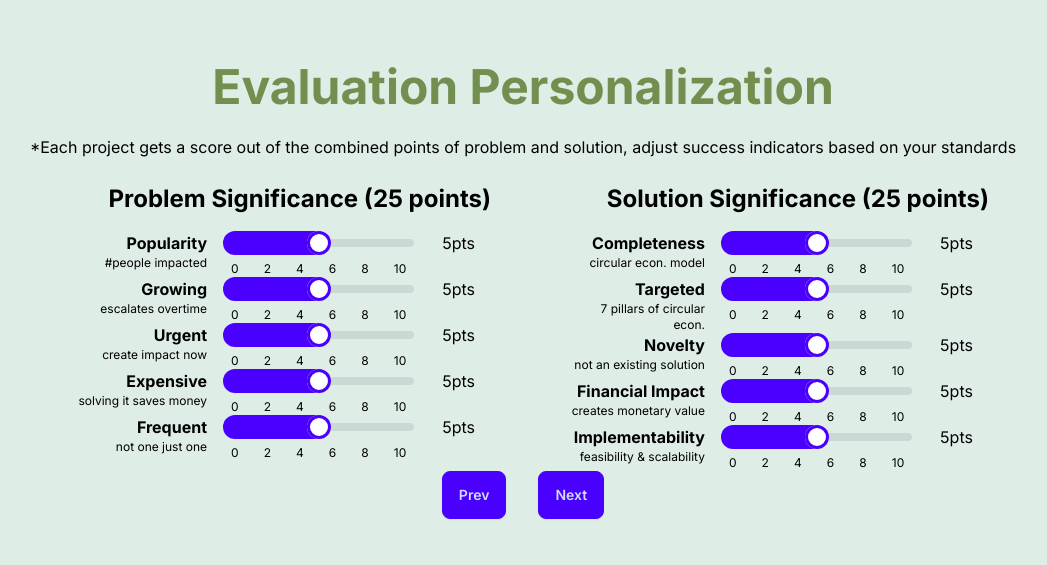
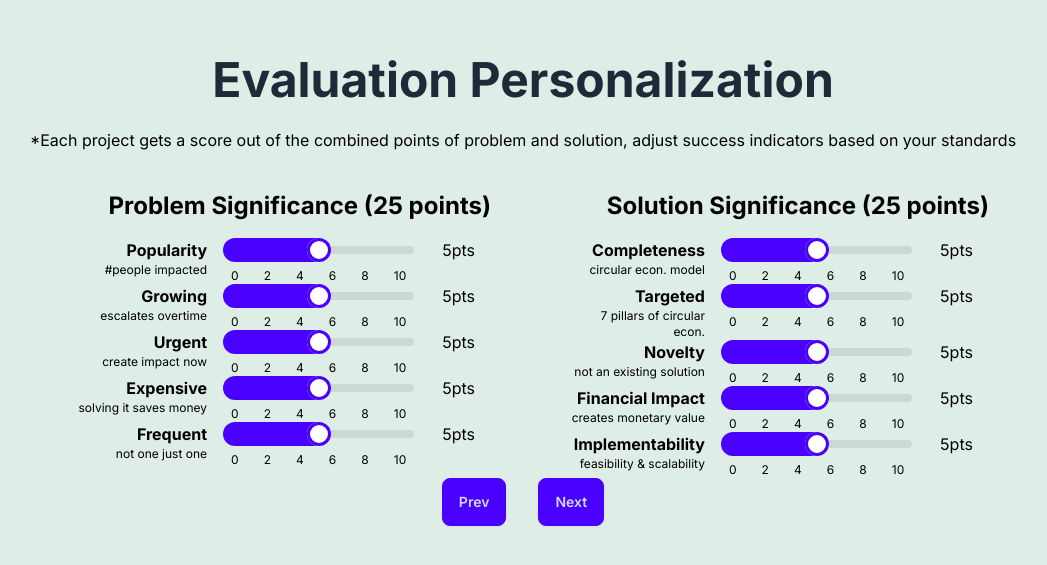
Before and after one commit to cyn900/AI-EarthHack, a Next.js app in the folder client/: page /intent in a window 1280 px wide. Shown: the part 109-674 px from the top of the page, without its empty margins (117-1164 px from the left). Built offline with nearby package versions, Linux system fonts and the light colour scheme.

Commit message:
Update page.js

```diff
--- a/client/src/app/intent/page.js
+++ b/client/src/app/intent/page.js
@@ -87,12 +87,12 @@ export default function Page() {
         <div className="hero min-h-screen bg-light_green">
             <div className="hero-content max-w-screen-xl text-center">
                 <div className="max-w-screen-2xl w-full">
-                    <h1 className="text-5xl font-bold text-dark_forest"> Evaluation Personalization </h1>
+                    <h1 className="text-5xl font-bold"> Evaluation Personalization </h1>
                     <p className="py-6" style={{ color: 'black' }}>*Each project gets a score out of the combined points of problem and solution, adjust success indicators based on your standards</p>
                     <div className="flex w-full">
                         {categories.map((category, index) => (
-                            <div key={index} className="flex flex-col text-right mx-8 w-1/2" style={{ color: 'black' }}>
-                                <h1 className="text-2xl font-bold">{category.name} ({categoryTotals[category.name] || 0} points)</h1>
+                            <div key={index} className="flex flex-col text-right mx-8 w-1/2" style={{ color: 'black' , marginTop: '10pt'}}>
+                                <h1 className="text-2xl font-bold color-dark_gray">{category.name} ({categoryTotals[category.name] || 0} points)</h1>
                                 <div className="mx-4 mt-4">
                                     {category.sliders.map((slider, sliderIndex) => (
                                         <div key={sliderIndex} className="grid grid-cols-9">
```
